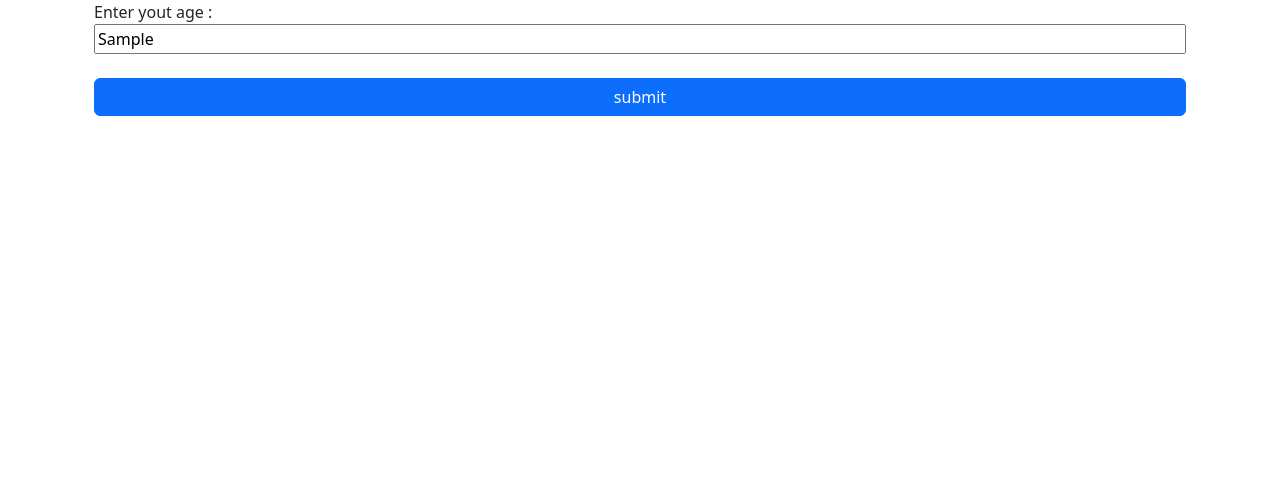
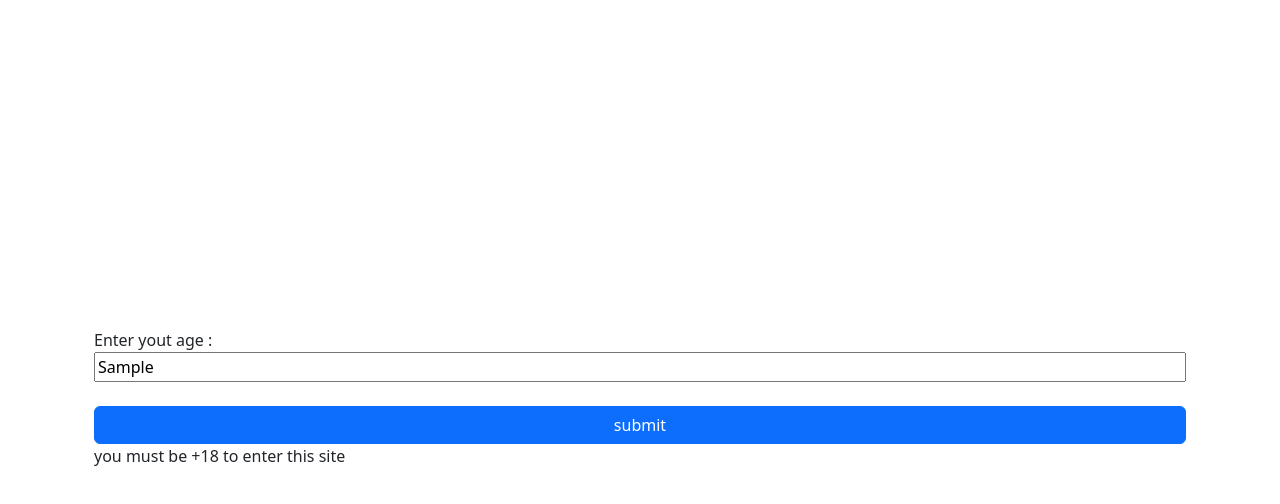
Before and after one commit to farbud/age-game, a plain HTML site: page index.html in a window 1280 px wide. Both pictures are taken after typing "Sample" into the empty fields and a click on the button "submit". Drawn offline with Linux system fonts and the light colour scheme.

Commit message:
finish commit

```diff
--- a/index.html
+++ b/index.html
@@ -3,7 +3,7 @@
 <head>
     <meta charset="UTF-8">
     <meta name="viewport" content="width=device-width, initial-scale=1.0">
-    <link rel="stylesheet" href="index.html">
+
     <link rel="stylesheet" href="bootstrap.min.css">
     <script src="jquery.min.js"></script>
     <script src="popper.min.js"></script>
@@ -12,7 +12,7 @@
 </head>
 <body class="container">
 <div class="container d-flex flex-column justify-contact-center">
-    <label>Enter yout age :</label>
+    <label style="margin-top: 30%;">Enter yout age :</label>
     <input type="text" id="mytext"><br>
     <button class="btn btn-primary" type="submit" id="mybtn">
         submit
--- a/index.js
+++ b/index.js
@@ -0,0 +1,28 @@
+
+const mytext = document.getElementById("mytext");
+const mybtn = document.getElementById("mybtn");
+const resultElement = document.getElementById("resultElement");
+let age;
+
+
+mybtn.onclick = function(){
+
+    age = mytext.value;
+    age = Number(age);
+
+    if(age >= 100){
+        resultElement.textContent = `you are too old to enter this site`;
+    }
+    else if (age == 0){
+        resultElement.textContent = `you cant enter.you are born now`;
+    }
+    else if (age >= 18){
+        resultElement.textContent = `your age is enough to enter this site`;
+    }
+    else if (age < 0){
+        resultElement.textContent = `your age cant be blow zero`;
+    }
+    else {
+        resultElement.textContent = `you must be +18 to enter this site`;
+    }
+}
```
